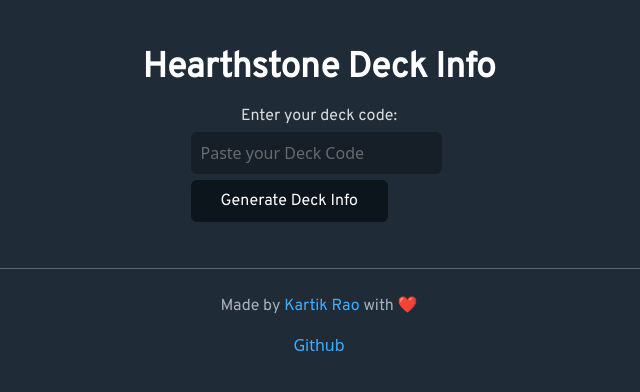
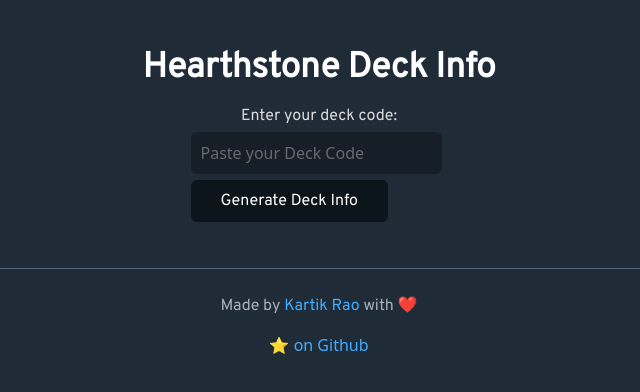
Before and after one commit to kr40/hsdeckgen, a plain HTML site: page index.html in a window 1280 px wide. Shown: the full height of the page, 321-961 px from the left. Drawn offline with nearby package versions, Linux system fonts and the light colour scheme.

Commit message:
Added some HTML

```diff
--- a/index.html
+++ b/index.html
@@ -39,7 +39,7 @@
 		</div>
 		<footer>
 			<p>Made by <a href="https://github.com/kr40" target="_blank">Kartik Rao</a> with ❤️</p>
-			<a href="https://github.com/kr40/hsdeckgen" target="_blank">Github</a>
+			<a href="https://github.com/kr40/hsdeckgen" target="_blank">⭐ on Github</a>
 		</footer>
 		<script src="https://unpkg.com/deckstrings@2.2.1/dist/browser.js"></script>
 		<script src="app.js"></script>
```
